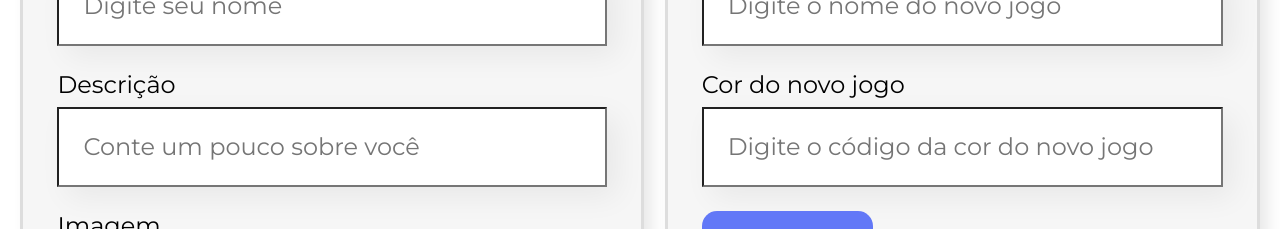
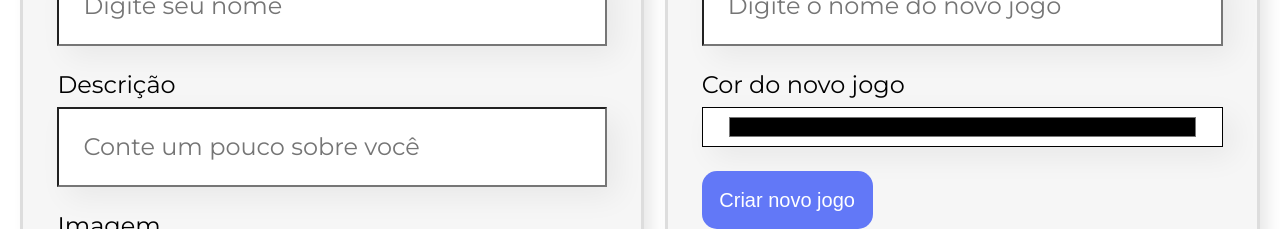
Before and after one commit to YasHirt/Jogano, a React (Create React App) app: page / in a window 1280 px wide. Shown: the part 571-800 px from the top of the page. Built offline with nearby package versions, Linux system fonts and the light colour scheme.

Commit message:
refatorando

```diff
--- a/src/App.js
+++ b/src/App.js
@@ -85,7 +85,7 @@ const [jogos, setJogos] = useState([
   return (
     <div className="App">
       <Banner />
-      <Formulario listaDeJogos={jogos.map(jogo => jogo.nomeJogo)} aoColaboradorCadastrado={colaborador => aoNovoColaboradorAdcionado(colaborador)} adcionarNovoJogo={novoJogo => AdcionarNovoJogo(novoJogo)} />
+      <Formulario listaDeJogos={jogos.map(jogo => jogo.nomeJogo)} aoColaboradorCadastrado={colaborador => aoNovoColaboradorAdcionado(colaborador)} adcionarNovoJogo={AdcionarNovoJogo} />
 
       {jogos.map(jogo => <Jogo
 
--- a/src/componentes/CampoTexto/CampoTexto.css
+++ b/src/componentes/Campo/Campo.css
@@ -17,3 +17,7 @@
     font-size: 24px;
     padding: 24px;
 }
+.Campo-color input
+{   height: 40px;
+    padding: 5px 24px;
+}
--- /dev/null
+++ b/src/componentes/Campo/Campo.js
@@ -0,0 +1,15 @@
+import './Campo.css'
+const Campo = (props) => {
+
+    return (
+
+        <div className={`CampoTexto Campo-${props.type || "text"}`}>
+            <label>
+                {props.label}
+            </label>
+            <input type={props.type || "text"} value={props.valor} onChange={(e) => props.aoAlterado(e.target.value)} required={props.obrigatorio} placeholder={props.placeholder} />
+        </div>
+    )
+}
+
+export default Campo
--- a/src/componentes/CampoTexto/CampoTexto.js
+++ /dev/null
@@ -1,15 +0,0 @@
-import './CampoTexto.css'
-const CampoTexto = (props) => {
-
-    return (
-
-        <div className="CampoTexto">
-            <label>
-                {props.label}
-            </label>
-            <input value={props.valor} onChange={(e) => props.aoAlterado(e.target.value)} required={props.obrigatorio} placeholder={props.placeholder} />
-        </div>
-    )
-}
-
-export default CampoTexto
--- a/src/componentes/Formulario/Formulario.css
+++ b/src/componentes/Formulario/Formulario.css
@@ -13,6 +13,7 @@
     display: flex;
     justify-content: space-evenly;
     margin-bottom: 30px;
+    flex-wrap: wrap;
 
 
 }
--- a/src/componentes/Formulario/Formulario.js
+++ b/src/componentes/Formulario/Formulario.js
@@ -1,9 +1,8 @@
 import './Formulario.css'
-import '../CampoTexto/CampoTexto'
-import CampoTexto from '../CampoTexto/CampoTexto';
+import Campo from '../Campo/Campo';
 import ListaSuspensa from '../ListaSuspensa/ListaSuspensa';
 import Botao from '../Botao/Botao';
-import { use, useState } from 'react';
+import { useState } from 'react';
 import { v4 as uuidv4 } from 'uuid';
 
 const Formulario = (props) => {
@@ -39,9 +38,9 @@ const Formulario = (props) => {
         <section className='section-login'>
             <form className='form-login' onSubmit={aoSalvar} >
                 <h2>Preencha os dados para criar o card do jogador.</h2>
-                <CampoTexto valor={nome} aoAlterado={setNome} label="Nome" obrigatorio={true} placeholder="Digite seu nome" />
-                <CampoTexto valor={descricao} aoAlterado={setDescricao} label="Descrição" placeholder="Conte um pouco sobre você"/>
-                <CampoTexto valor={imagem} aoAlterado={setImagem} label="Imagem" placeholder="Informe o endereço da imagem" />
+                <Campo valor={nome} aoAlterado={setNome} label="Nome" obrigatorio={true} placeholder="Digite seu nome" />
+                <Campo valor={descricao} aoAlterado={setDescricao} label="Descrição" placeholder="Conte um pouco sobre você"/>
+                <Campo valor={imagem} aoAlterado={setImagem} label="Imagem" placeholder="Informe o endereço da imagem" />
                 <ListaSuspensa valor={lista} aoAlterado={setLista} label="Jogos" obrigatorio={true} itens={props.listaDeJogos} />
                 <Botao>
                     Criar card
@@ -49,8 +48,8 @@ const Formulario = (props) => {
             </form>
               <form className='form-login' onSubmit={aoSalvarNovoJogo} >
                 <h2>Preencha os dados para criar o um novo time</h2>
-                <CampoTexto valor={nomeJogo} aoAlterado={setNomeNovoJogo} label="Nome do novo jogo" obrigatorio={true} placeholder="Digite o nome do novo jogo" />
-                <CampoTexto valor={corSecundaria} aoAlterado={setcorNovoJogo} label="Cor do novo jogo" obrigatorio={true} placeholder="Digite o código da cor do novo jogo"/>
+                <Campo valor={nomeJogo} aoAlterado={setNomeNovoJogo} label="Nome do novo jogo" obrigatorio={true} placeholder="Digite o nome do novo jogo" />
+                <Campo type="color" valor={corSecundaria} aoAlterado={setcorNovoJogo} label="Cor do novo jogo" obrigatorio={true} placeholder="Digite o código da cor do novo jogo"/>
                 <Botao>
                     Criar novo jogo
                 </Botao>
--- a/src/componentes/Jogo/Jogo.js
+++ b/src/componentes/Jogo/Jogo.js
@@ -11,7 +11,6 @@ const Jogo = (props) =>
             <div className="colaboradoes">
             {props.colaboradores.map(colaborador => {
                 console.log("Renderizando colaborador")
-                //colaborador.id nao foi passado com parametro, então usamos a função anonina
                 return <CardJogador key={colaborador.nome} aoDeletar={()=> props.aoDeletar(colaborador.id)} corCabecalho={props.corSecundaria} nome={colaborador.nome} imagem={colaborador.imagem} descricao={colaborador.descricao}/>
             })}
 
```
